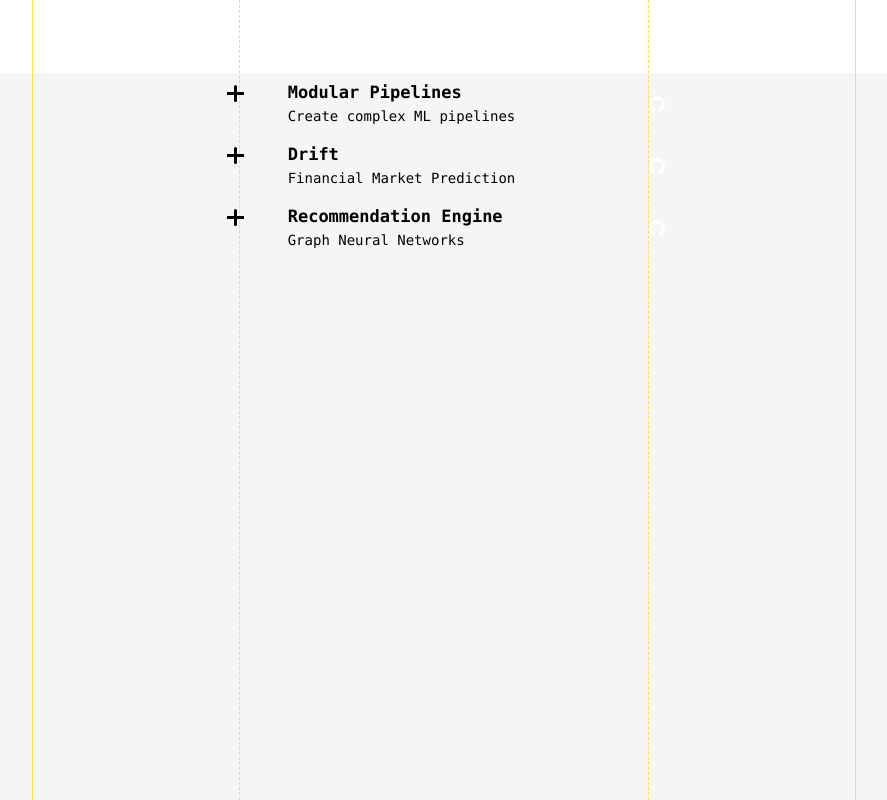
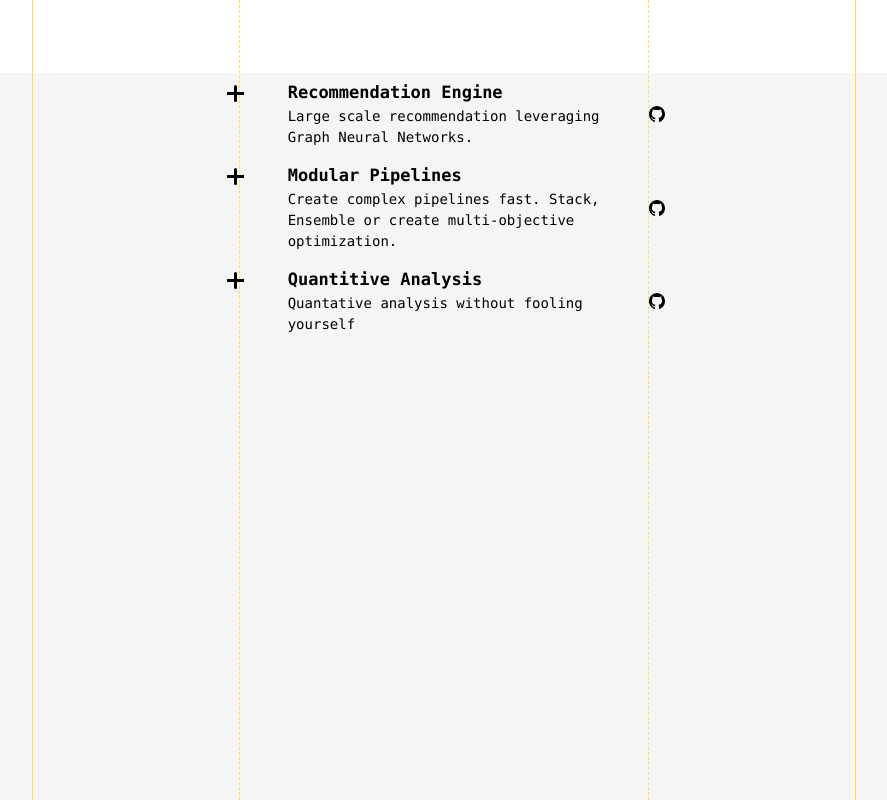
Before and after one commit to dream-faster/dream-faster-landing, a Next.js app: page / in a window 1280 px wide. Shown: the whole page, without its empty margins (196-1083 px from the left). Built offline with nearby package versions, Linux system fonts and the light colour scheme.

Commit message:
feat: Added markdown support.

```diff
--- a/package.json
+++ b/package.json
@@ -19,10 +19,13 @@
     "prepare": "husky install"
   },
   "dependencies": {
+    "gray-matter": "^4.0.3",
     "next": "^12.3.0",
     "next-seo": "^5.5.0",
     "react": "^18.2.0",
-    "react-dom": "^18.2.0"
+    "react-dom": "^18.2.0",
+    "remark": "^14.0.2",
+    "remark-html": "^15.0.1"
   },
   "devDependencies": {
     "@commitlint/cli": "^17.1.2",
--- /dev/null
+++ b/src/lib/posts.js
@@ -0,0 +1,82 @@
+import fs from 'fs';
+import path from 'path';
+import matter from 'gray-matter';
+import { remark } from 'remark';
+import html from 'remark-html';
+
+const postsDirectory = path.join(process.cwd(), 'src/posts');
+
+export function getSortedPostsData() {
+  // Get file names under /posts
+  const fileNames = fs.readdirSync(postsDirectory);
+  const allPostsData = fileNames.map((fileName) => {
+    // Remove ".md" from file name to get id
+    const id = fileName.replace(/\.md$/, '');
+
+    // Read markdown file as string
+    const fullPath = path.join(postsDirectory, fileName);
+    const fileContents = fs.readFileSync(fullPath, 'utf8');
+
+    // Use gray-matter to parse the post metadata section
+    const matterResult = matter(fileContents);
+
+    // Combine the data with the id
+    return {
+      id,
+      ...matterResult.data,
+    };
+  });
+  // Sort posts by date
+  return allPostsData.sort((a, b) => {
+    if (a.date < b.date) {
+      return 1;
+    }
+    return -1;
+  });
+}
+
+export function getAllPostIds() {
+  const fileNames = fs.readdirSync(postsDirectory);
+  return fileNames.map((fileName) => {
+    return {
+      params: {
+        id: fileName.replace(/\.md$/, ''),
+      },
+    };
+  });
+}
+
+// export function getPostData(id) {
+//   const fullPath = path.join(postsDirectory, `${id}.md`);
+//   const fileContents = fs.readFileSync(fullPath, 'utf8');
+
+//   // Use gray-matter to parse the post metadata section
+//   const matterResult = matter(fileContents);
+
+//   // Combine the data with the id
+//   return {
+//     id,
+//     ...matterResult.data,
+//   };
+// }
+
+export async function getPostData(id) {
+  const fullPath = path.join(postsDirectory, `${id}.md`);
+  const fileContents = fs.readFileSync(fullPath, 'utf8');
+
+  // Use gray-matter to parse the post metadata section
+  const matterResult = matter(fileContents);
+
+  // Use remark to convert markdown into HTML string
+  const processedContent = await remark()
+    .use(html)
+    .process(matterResult.content);
+  const contentHtml = processedContent.toString();
+
+  // Combine the data with the id and contentHtml
+  return {
+    id,
+    contentHtml,
+    ...matterResult.data,
+  };
+}
--- a/src/pages/index.tsx
+++ b/src/pages/index.tsx
@@ -3,13 +3,7 @@ import { useRouter } from 'next/router';
 import { Meta } from '@/layouts/Meta';
 import { Main } from '@/templates/Main';
 
-// const SolidLine = () => (
-//   <div className="h-screen border-r border-solid border-yellow-300 opacity-30" />
-// );
-
-// const DashedLine = () => (
-//   <div className="hidden h-screen border-r border-dashed border-yellow-300 opacity-30 md:block" />
-// );
+import { getSortedPostsData } from '../lib/posts';
 
 const Background = () => (
   <div className="pointer-events-none absolute inset-y-0 left-0 grid h-screen w-screen grid-cols-1 place-items-center  px-6 md:grid-cols-6">
@@ -20,30 +14,14 @@ const Background = () => (
     <div className="hidden h-screen w-full border-l border-dashed border-yellow-300 opacity-100 md:block md:border-solid" />
   </div>
 );
-// const Background = () => (
-//   <div className="pointer-events-none absolute inset-y-0 left-0 grid h-screen w-screen grid-cols-3 place-items-center p-0  p-8 md:grid-cols-6 md:p-2">
-//     <SolidLine />
-
-//     <DashedLine />
-//     <div />
-//     <DashedLine />
-
-//     <SolidLine />
-//   </div>
-// );
 
 type ProjectProps = {
   title: string;
   subtitle: string;
   url: string;
+  linkto: string;
 };
 
-// const Plus = () => (
-//   <div className="m-0 flex h-[calc(2rem)] w-[calc(2rem)]  p-0">
-//     <div className="relative left-[calc((2rem/4))] top-[calc((2rem/2)-1px)] h-[3px] w-[calc(2rem/2)] bg-black" />
-//     <div className="relative left-[-1px] top-[calc(2rem/4)] h-[calc((2rem/2))] w-[3px] rounded bg-black" />
-//   </div>
-// );
 const Plus = () => (
   <div className="m-0 flex  flex-none flex-col justify-center p-1 group-hover:bg-yellow-400">
     <div className="m-0 h-[calc(1rem+1px)] w-[calc(1rem+1px)] flex-none p-0">
@@ -52,20 +30,17 @@ const Plus = () => (
     </div>
   </div>
 );
-// const Plus = () => (
-//   <div className="m-0 flex h-[calc(2rem-1px)] w-[calc(2rem-1px)]  p-0">
-//     <div className="relative left-[calc((2rem/4)-1px)] top-[calc((2rem/2)-2px)] h-[3px] w-[calc(2rem/2+1px)] bg-black" />
-//     <div className="relative left-[-3px] top-[calc(2rem/4-1px)] h-[calc((2rem/2)+1px)] w-[3px] rounded bg-black" />
-//   </div>
-// );
 
 const ProjectButton = (props: ProjectProps) => {
-  const { title, subtitle, url } = props;
+  const { title, subtitle, url, linkto } = props;
   const router = useRouter();
 
   return (
     <div className="my-2 ml-2 flex w-full flex-row items-center justify-between md:mx-[-16px] md:w-[calc(100%+16px)] md:px-0">
-      <div className=" group flex w-full items-start justify-center">
+      <a
+        href={linkto}
+        className=" group flex w-full items-start justify-center hover:border-none "
+      >
         <Plus />
         <div className="m-0 flex h-full w-full flex-col justify-center px-6">
           <div className="flex h-full items-center py-1  group-hover:bg-yellow-400">
@@ -76,21 +51,24 @@ const ProjectButton = (props: ProjectProps) => {
           </div>
           <h2 className="pl-4 font-mono text-sm text-black"> {subtitle} </h2>
         </div>
-      </div>
+      </a>
       <a
         href={url}
-        className=" m-0 flex h-[calc(1rem+1px)] w-[calc(1rem+1px)] items-center justify-center p-0"
+        target="_blank"
+        rel="noopener noreferrer"
+        className=" m-0 flex h-[calc(1rem+1px)] w-[calc(1rem+1px)] items-center justify-center p-0  hover:border-none"
       >
         <img
           src={`${router.basePath}/assets/images/github.svg`}
           alt="Nextjs starter banner"
+          className="fill-white "
         />
       </a>
     </div>
   );
 };
 
-const Index = () => {
+export default function Index({ allPostsData }) {
   // const router = useRouter();
 
   return (
@@ -107,27 +85,27 @@ const Index = () => {
         <div className="h-20 w-screen bg-white" />
         <div className="flex h-full w-screen items-start justify-center">
           <div className="flex w-full flex-col items-center justify-center md:w-2/6">
-            {/* <div className="grid grid-cols-1 md:grid-cols-6"> */}
-            <ProjectButton
-              title="Modular Pipelines"
-              subtitle="Create complex ML pipelines"
-              url="https://github.com/applied-exploration/modular-pipelines"
-            />
-            <ProjectButton
-              title="Drift"
-              subtitle="Financial Market Prediction"
-              url="https://github.com/applied-exploration/drift"
-            />
-            <ProjectButton
-              title="Recommendation Engine"
-              subtitle="Graph Neural Networks"
-              url="https://github.com/applied-exploration/drift"
-            />
+            {allPostsData.map(({ id, date, title, description }) => (
+              <ProjectButton
+                key={id}
+                title={title}
+                subtitle={description}
+                url="https://github.com/applied-exploration/modular-pipelines"
+                linkto={`/posts/${id}`}
+              />
+            ))}
           </div>
         </div>
       </div>
     </Main>
   );
-};
+}
 
-export default Index;
+export async function getStaticProps() {
+  const allPostsData = getSortedPostsData();
+  return {
+    props: {
+      allPostsData,
+    },
+  };
+}
--- /dev/null
+++ b/src/pages/index_org.js
@@ -0,0 +1,44 @@
+import Head from 'next/head';
+import Link from 'next/link';
+import { Main } from '@/templates/Main.tsx';
+import { Meta } from '@/layouts/Meta.tsx';
+import { getSortedPostsData } from '../lib/posts';
+
+export default function Home({ allPostsData }) {
+  return (
+    <Main meta={<Meta title="Lorem ipsum" description="Lorem ipsum" />}>
+      <Head>
+        <title>{'Dream Faster Landing'}</title>
+      </Head>
+      <section>
+        <p>[Your Self Introduction]</p>
+      </section>
+      <section>
+        <h2>Blog</h2>
+        <ul>
+          {allPostsData.map(({ id, date, title }) => (
+            <li key={id}>
+              {title}
+              <br />
+              {id}
+              <br />
+              {date}
+              <Link href={`/posts/${id}`}>
+                <a>{title}</a>
+              </Link>
+            </li>
+          ))}
+        </ul>
+      </section>
+    </Main>
+  );
+}
+
+export async function getStaticProps() {
+  const allPostsData = getSortedPostsData();
+  return {
+    props: {
+      allPostsData,
+    },
+  };
+}
--- /dev/null
+++ b/src/pages/posts/[id].js
@@ -0,0 +1,39 @@
+import { getAllPostIds, getPostData } from '@/lib/posts';
+
+import dynamic from 'next/dynamic';
+import { Main } from '../../templates/Main.tsx';
+
+// const Main = dynamic(() => import('../../templates/Main.tsx'), {
+//   ssr: false,
+// });
+
+export default function Post({ postData }) {
+  return (
+    <Main>
+      {postData.title}
+      <br />
+      {postData.id}
+      <br />
+      {postData.date}
+      <br />
+      <div dangerouslySetInnerHTML={{ __html: postData.contentHtml }} />
+    </Main>
+  );
+}
+
+export async function getStaticPaths() {
+  const paths = getAllPostIds();
+  return {
+    paths,
+    fallback: false,
+  };
+}
+
+export async function getStaticProps({ params }) {
+  const postData = await getPostData(params.id);
+  return {
+    props: {
+      postData,
+    },
+  };
+}
--- /dev/null
+++ b/src/posts/drift.md
@@ -0,0 +1,13 @@
+---
+title: "Quantitive Analysis"
+date: "2020-01-01"
+github_link: "https://github.com/applied-exploration/drift"
+description: "Quantative analysis without fooling yourself"
+---
+
+Next.js has two forms of pre-rendering: **Static Generation** and **Server-side Rendering**. The difference is in **when** it generates the HTML for a page.
+
+- **Static Generation** is the pre-rendering method that generates the HTML at **build time**. The pre-rendered HTML is then _reused_ on each request.
+- **Server-side Rendering** is the pre-rendering method that generates the HTML on **each request**.
+
+Importantly, Next.js lets you **choose** which pre-rendering form to use for each page. You can create a "hybrid" Next.js app by using Static Generation for most pages and using Server-side Rendering for others.
--- /dev/null
+++ b/src/posts/modular-pipelines.md
@@ -0,0 +1,13 @@
+---
+title: "Modular Pipelines"
+date: "2020-01-01"
+github_link: "https://github.com/applied-exploration/modular-pipelines"
+description: "Create complex pipelines fast. Stack, Ensemble or create multi-objective optimization."
+---
+
+Next.js has two forms of pre-rendering: **Static Generation** and **Server-side Rendering**. The difference is in **when** it generates the HTML for a page.
+
+- **Static Generation** is the pre-rendering method that generates the HTML at **build time**. The pre-rendered HTML is then _reused_ on each request.
+- **Server-side Rendering** is the pre-rendering method that generates the HTML on **each request**.
+
+Importantly, Next.js lets you **choose** which pre-rendering form to use for each page. You can create a "hybrid" Next.js app by using Static Generation for most pages and using Server-side Rendering for others.
--- /dev/null
+++ b/src/posts/recommendation-engine.md
@@ -0,0 +1,13 @@
+---
+title: "Recommendation Engine"
+date: "2020-01-01"
+github_link: "https://github.com/applied-exploration/fashion-recommendation"
+description: "Large scale recommendation leveraging Graph Neural Networks."
+---
+
+Next.js has two forms of pre-rendering: **Static Generation** and **Server-side Rendering**. The difference is in **when** it generates the HTML for a page.
+
+- **Static Generation** is the pre-rendering method that generates the HTML at **build time**. The pre-rendered HTML is then _reused_ on each request.
+- **Server-side Rendering** is the pre-rendering method that generates the HTML on **each request**.
+
+Importantly, Next.js lets you **choose** which pre-rendering form to use for each page. You can create a "hybrid" Next.js app by using Static Generation for most pages and using Server-side Rendering for others.
```
Also changed, not shown: public/assets/images/github.svg, 1 other file (tests, documents, lock files or other folders).
